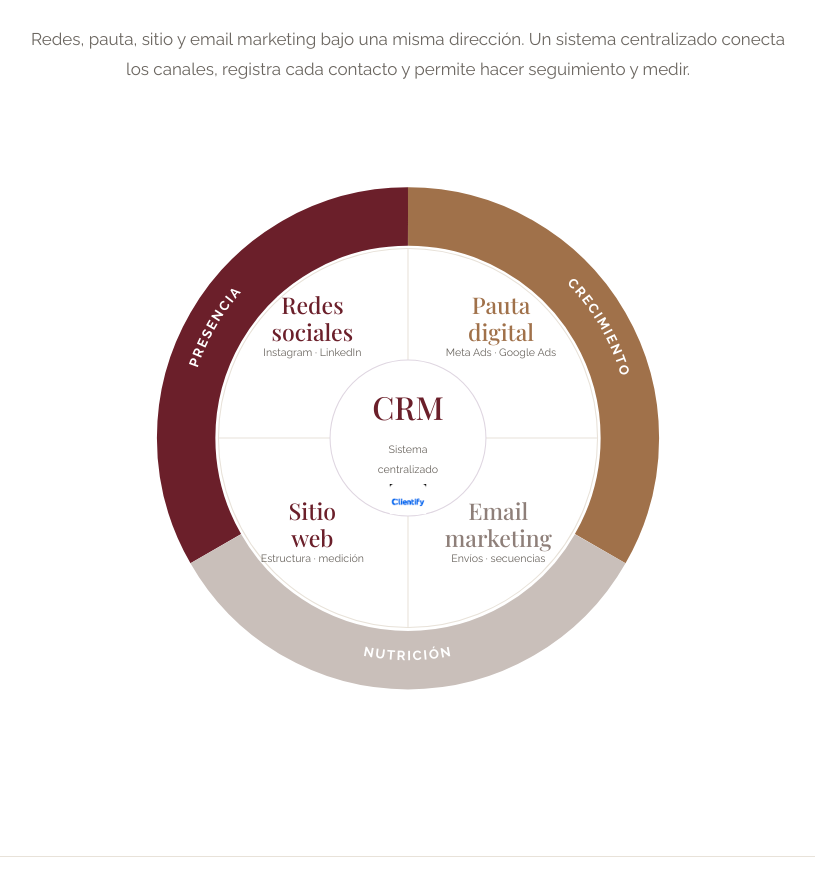
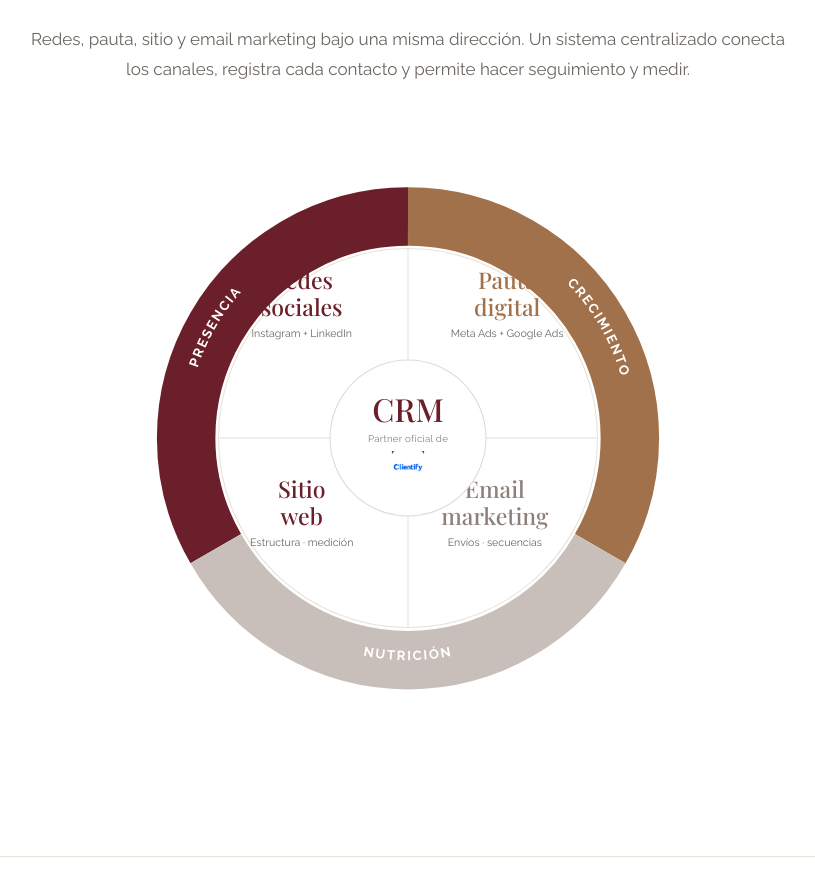
Before and after one commit to nerini-mkt/nerini-web, a React (Vite) app: page / in a window 1280 px wide. Shown: the part 1520-2416 px from the top of the page, without its empty margins (232-1047 px from the left). Built offline with nearby package versions, Linux system fonts and the light colour scheme.

Commit message:
Add files via upload

```diff
--- a/App.jsx
+++ b/App.jsx
@@ -96,42 +96,39 @@ function ServiceWheel() {
           <line x1="136" y1="350" x2="564" y2="350" stroke="#E8E2D9" strokeWidth="1.2" />
         </g>
 
-        {/* Superior izquierdo */}
-        <text x="242" y="210" textAnchor="middle" className="wheel-title presence">
-          <tspan x="242" dy="0">Redes</tspan>
-          <tspan x="242" dy="30">sociales</tspan>
+        {/* Superior izquierdo — títulos altos, subtítulos bien separados del CRM */}
+        <text x="230" y="182" textAnchor="middle" className="wheel-title presence">
+          <tspan x="230" dy="0">Redes</tspan>
+          <tspan x="230" dy="30">sociales</tspan>
         </text>
-        <text x="242" y="257" textAnchor="middle" className="wheel-sub">Instagram · LinkedIn</text>
+        <text x="230" y="236" textAnchor="middle" className="wheel-sub">Instagram + LinkedIn</text>
 
         {/* Superior derecho */}
-        <text x="455" y="210" textAnchor="middle" className="wheel-title growth">
-          <tspan x="455" dy="0">Pauta</tspan>
-          <tspan x="455" dy="30">digital</tspan>
+        <text x="462" y="182" textAnchor="middle" className="wheel-title growth">
+          <tspan x="462" dy="0">Pauta</tspan>
+          <tspan x="462" dy="30">digital</tspan>
         </text>
-        <text x="455" y="257" textAnchor="middle" className="wheel-sub">Meta Ads · Google Ads</text>
+        <text x="462" y="236" textAnchor="middle" className="wheel-sub">Meta Ads + Google Ads</text>
 
         {/* Inferior izquierdo */}
-        <text x="242" y="443" textAnchor="middle" className="wheel-title presence">
-          <tspan x="242" dy="0">Sitio</tspan>
-          <tspan x="242" dy="30">web</tspan>
+        <text x="230" y="418" textAnchor="middle" className="wheel-title presence">
+          <tspan x="230" dy="0">Sitio</tspan>
+          <tspan x="230" dy="30">web</tspan>
         </text>
-        <text x="242" y="490" textAnchor="middle" className="wheel-sub">Estructura · medición</text>
+        <text x="230" y="472" textAnchor="middle" className="wheel-sub">Estructura · medición</text>
 
-        {/* Inferior derecho */}
-        <text x="452" y="443" textAnchor="middle" className="wheel-title nurture">
-          <tspan x="452" dy="0">Email</tspan>
-          <tspan x="452" dy="30">marketing</tspan>
+        {/* Inferior derecho — x reducido para que "marketing" no salga del clip */}
+        <text x="448" y="418" textAnchor="middle" className="wheel-title nurture">
+          <tspan x="448" dy="0">Email</tspan>
+          <tspan x="448" dy="30">marketing</tspan>
         </text>
-        <text x="452" y="490" textAnchor="middle" className="wheel-sub">Envíos · secuencias</text>
+        <text x="448" y="472" textAnchor="middle" className="wheel-sub">Envíos · secuencias</text>
 
-        {/* CRM central */}
+        {/* CRM central — igual al one-pager: CRM + Partner oficial de + logo */}
         <circle cx="350" cy="350" r="88" fill="#fff" stroke="#DFD6E1" strokeWidth="1.2" />
-        <text x="350" y="330" textAnchor="middle" className="wheel-crm-main">CRM</text>
-        <text x="350" y="367" textAnchor="middle" className="wheel-crm-sub">
-          <tspan x="350" dy="0">Sistema</tspan>
-          <tspan x="350" dy="22">centralizado</tspan>
-        </text>
-        <image href="/clientify.png" x="295" y="402" width="110" height="34" preserveAspectRatio="xMidYMid meet" />
+        <text x="350" y="332" textAnchor="middle" className="wheel-crm-main">CRM</text>
+        <text x="350" y="355" textAnchor="middle" className="wheel-crm-partner">Partner oficial de</text>
+        <image href="/clientify.png" x="298" y="365" width="104" height="30" preserveAspectRatio="xMidYMid meet" />
       </svg>
     </div>
   );
@@ -204,7 +201,7 @@ export default function NeriniWeb() {
         .wheel-title.nurture{fill:#8E7F79}
         .wheel-sub{fill:#6B6660;font-family:'Raleway',Arial,sans-serif;font-size:12px}
         .wheel-crm-main{fill:#6B1F2A;font-family:'Playfair Display',Georgia,serif;font-size:36px;font-weight:500}
-        .wheel-crm-sub{fill:#6B6660;font-family:'Raleway',Arial,sans-serif;font-size:12px}
+        .wheel-crm-partner{fill:#8E7F79;font-family:'Raleway',Arial,sans-serif;font-size:11px;letter-spacing:.3px}
 
         #quien .bio-layout{max-width:1000px;display:grid;grid-template-columns:220px minmax(0,1fr);gap:64px;align-items:center}
         .portrait-wrap{width:220px;aspect-ratio:1;border-radius:50%;overflow:hidden;background:#fff}.portrait{width:100%;height:100%;object-fit:cover;object-position:center 29%;display:block}
```
